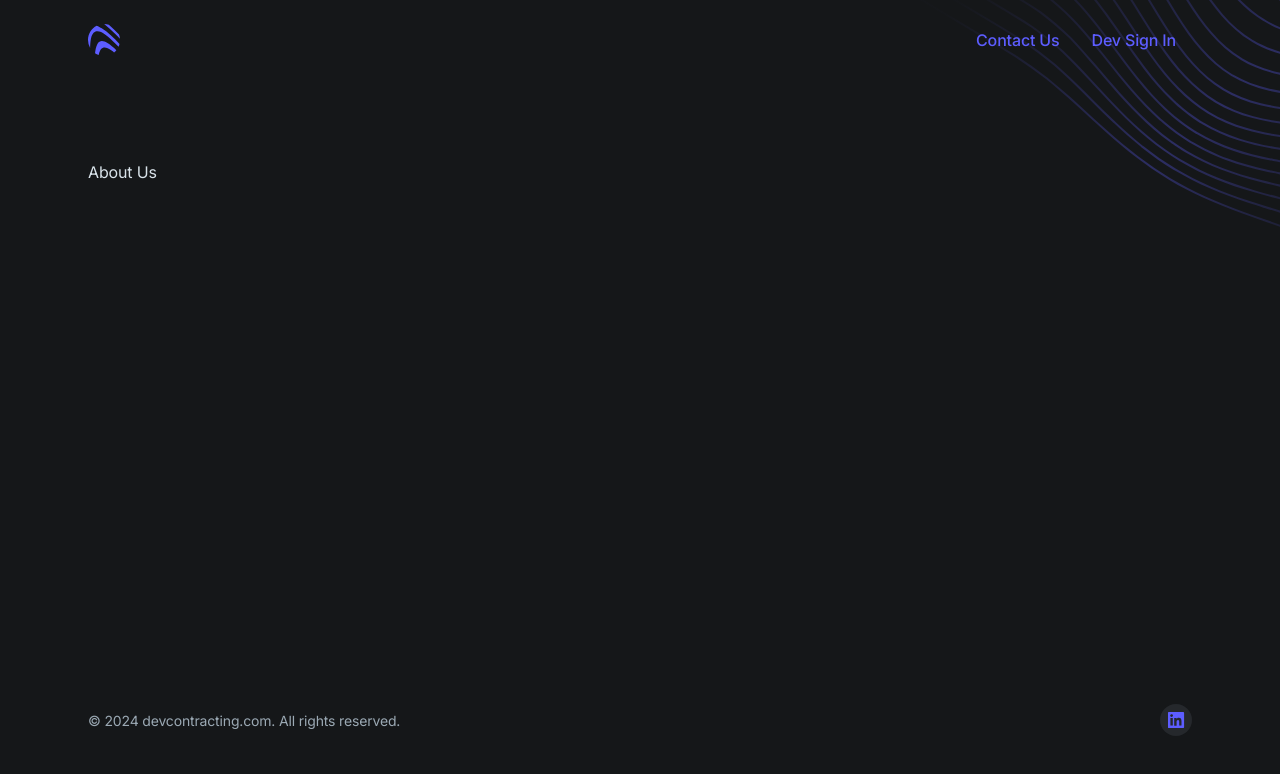
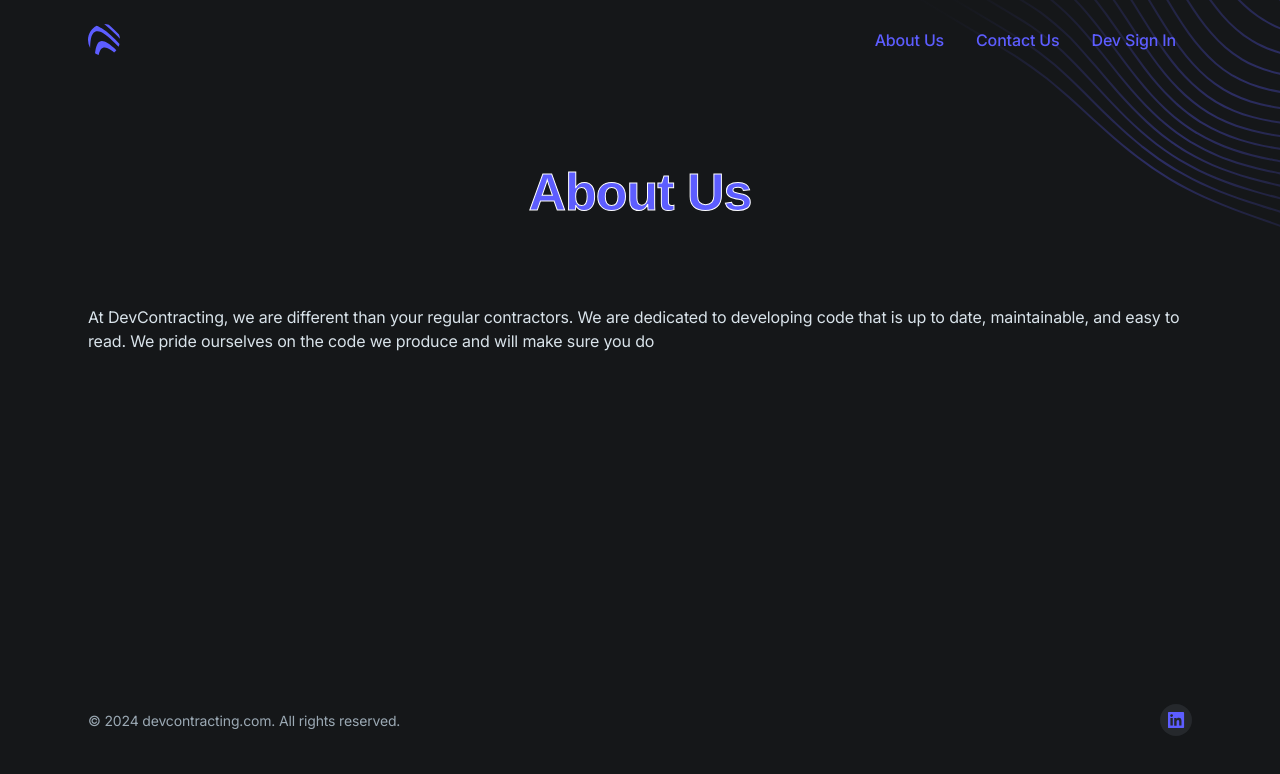
Before and after one commit to corey-witherow/devcontracting-site, a Next.js app: page /about-us in a window 1280 px wide. Shown: the top 774 px of the page. Built offline with nearby package versions, Linux system fonts and the light colour scheme; no server answers.

Commit message:
updates to sign in and out

```diff
--- a/app/(default)/(authorized)/layout.tsx
+++ b/app/(default)/(authorized)/layout.tsx
@@ -1,19 +1,12 @@
 "use client";
 
 import { Providers } from "@/components/providers";
-import { useSession } from "next-auth/react";
-import { redirect } from "next/navigation";
+import { SessionProvider } from "next-auth/react";
 
 export default function ({ children }: { children: React.ReactNode }) {
-  const { data: session } = useSession({
-    required: true,
-    onUnauthenticated() {
-      redirect("/");
-    },
-  });
   return (
     <main className="grow">
-      <Providers>{children}</Providers>
+      <SessionProvider>{children}</SessionProvider>
     </main>
   );
 }
--- a/app/(default)/about-us/page.tsx
+++ b/app/(default)/about-us/page.tsx
@@ -1,17 +1,33 @@
-export const metadata = {
-  title: "Sign In - Open PRO",
-  description: "Page description",
-};
-
-import Link from "next/link";
+import CSS from "csstype";
 
 export default function AboutUs() {
+  const headerStyle: CSS.Properties = {
+    color: "rgb(93 93 255 / var(--tw-text-opacity))",
+    WebkitTextStroke: "1px #fff",
+    fontFamily: "Roboto Slab,sans-serif",
+  };
+
   return (
     <>
       <section className="relative">
         <div className="max-w-6xl mx-auto px-4 sm:px-6">
           <div className="pt-32 pb-12 md:pt-40 md:pb-20">
-            <h1>About Us</h1>
+            <div className="relative pb-10">
+              {/* Section header */}
+              <div className="max-w-3xl mx-auto text-center pb-12 md:pb-16">
+                <h1 className="h1 mb-4" style={headerStyle} data-aos="fade-up">
+                  About Us
+                </h1>
+              </div>
+              <div>
+                <p>
+                  At DevContracting, we are different than your regular
+                  contractors. We are dedicated to developing code that is up to
+                  date, maintainable, and easy to read. We pride ourselves on
+                  the code we produce and will make sure you do
+                </p>
+              </div>
+            </div>
           </div>
         </div>
       </section>
--- a/app/(default)/layout.tsx
+++ b/app/(default)/layout.tsx
@@ -8,6 +8,7 @@
 import PageIllustration from "@/components/page-illustration";
 import Footer from "@/components/ui/footer";
 import { Providers } from "@/components/providers";
+import { SessionProvider } from "next-auth/react";
 
 export default function DefaultLayout({
   children,
@@ -26,11 +27,11 @@
   return (
     <>
       <main className="grow">
-        <Providers>
+        <SessionProvider>
           <PageIllustration />
 
           {children}
-        </Providers>
+        </SessionProvider>
       </main>
 
       <Footer />
--- a/app/layout.tsx
+++ b/app/layout.tsx
@@ -1,7 +1,9 @@
+"use client";
+
 import "./css/style.css";
 import { Inter, Architects_Daughter } from "next/font/google";
 import Header from "@/components/ui/header";
-import { Providers } from "@/components/providers";
+import { SessionProvider } from "next-auth/react";
 
 const inter = Inter({
   subsets: ["latin"],
@@ -15,11 +17,6 @@
   weight: "400",
   display: "swap",
 });
-
-export const metadata = {
-  title: "DevContracting",
-  description: "Software Development Assistance",
-};
 
 export default function RootLayout({
   children,
@@ -39,13 +36,14 @@
       <body
         className={`${inter.variable} ${architects_daughter.variable} font-inter antialiased bg-gray-900 text-gray-200 tracking-tight`}
       >
-        <Providers>
-          <div className="flex flex-col min-h-screen overflow-hidden">
+        <div className="flex flex-col min-h-screen overflow-hidden">
+          <SessionProvider>
             <Header />
             {children}
-            {/* <Banner /> */}
-          </div>
-        </Providers>
+          </SessionProvider>
+
+          {/* <Banner /> */}
+        </div>
       </body>
     </html>
   );
--- a/components/hero.tsx
+++ b/components/hero.tsx
@@ -1,4 +1,4 @@
-import VideoThumb from "@/public/images/hero-image-01.jpg";
+import VideoThumb from "@/public/images/hero-logo.png";
 import ModalVideo from "@/components/modal-video";
 import CSS from "csstype";
 
@@ -68,12 +68,12 @@
 
           <ModalVideo
             thumb={VideoThumb}
-            thumbWidth={1024}
+            thumbWidth={800}
             thumbHeight={576}
             thumbAlt="Modal video thumbnail"
             video="/videos/video.mp4"
-            videoWidth={1920}
-            videoHeight={1080}
+            videoWidth={600}
+            videoHeight={600}
           />
         </div>
       </div>
--- a/components/ui/header.tsx
+++ b/components/ui/header.tsx
@@ -30,14 +30,14 @@
             <ul className="flex grow justify-end flex-wrap items-center">
               {!session && (
                 <>
-                  {/* <li>
+                  <li>
                     <Link
                       href="/about-us"
                       className="font-medium text-purple-600 hover:text-gray-200 px-4 py-3 flex items-center transition duration-150 ease-in-out"
                     >
                       About Us
                     </Link>
-                  </li> */}
+                  </li>
                   <li>
                     <Link
                       href="/contact-us"
@@ -87,7 +87,7 @@
                     <button
                       onClick={(e) => {
                         e.preventDefault();
-                        signOut();
+                        signOut({ callbackUrl: "/" });
                       }}
                       className="font-medium text-purple-600 hover:text-gray-200 px-4 py-3 flex items-center transition duration-150 ease-in-out"
                     >
--- a/components/ui/mobile-menu.tsx
+++ b/components/ui/mobile-menu.tsx
@@ -75,7 +75,7 @@
         <ul className="bg-gray-800 px-4 py-2">
           {!session && (
             <>
-              {/* <li>
+              <li>
                 <Link
                   href="/about-us"
                   className="flex font-medium w-full text-purple-600 hover:text-gray-200 py-2 justify-center"
@@ -83,7 +83,7 @@
                 >
                   About Us
                 </Link>
-              </li> */}
+              </li>
               <li>
                 <Link
                   href="/contact-us"
--- /dev/null
+++ b/middleware.ts
@@ -0,0 +1,3 @@
+export { default } from "next-auth/middleware";
+
+export const config = { matcher: ["/projects", "/requests"] };
```
Also changed, not shown: public/images/hero-logo.png (added).
